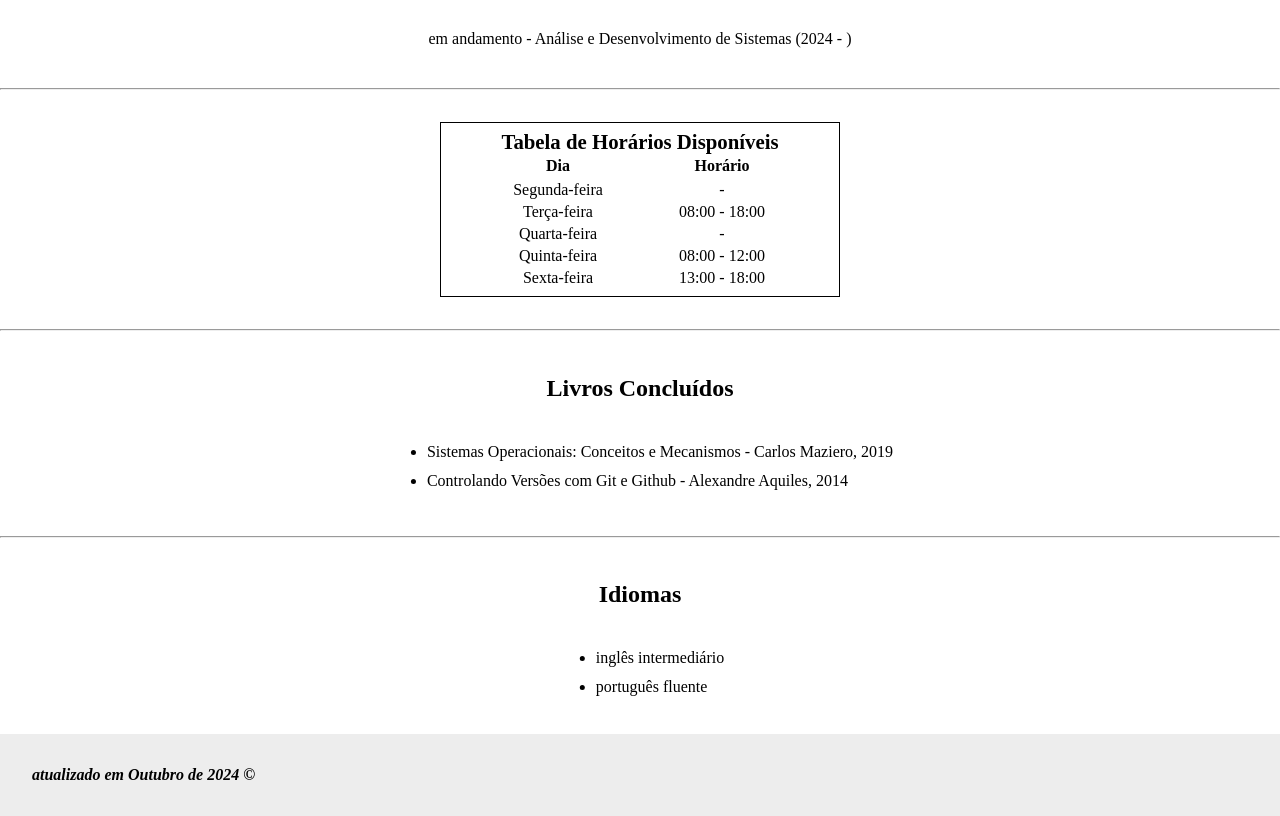
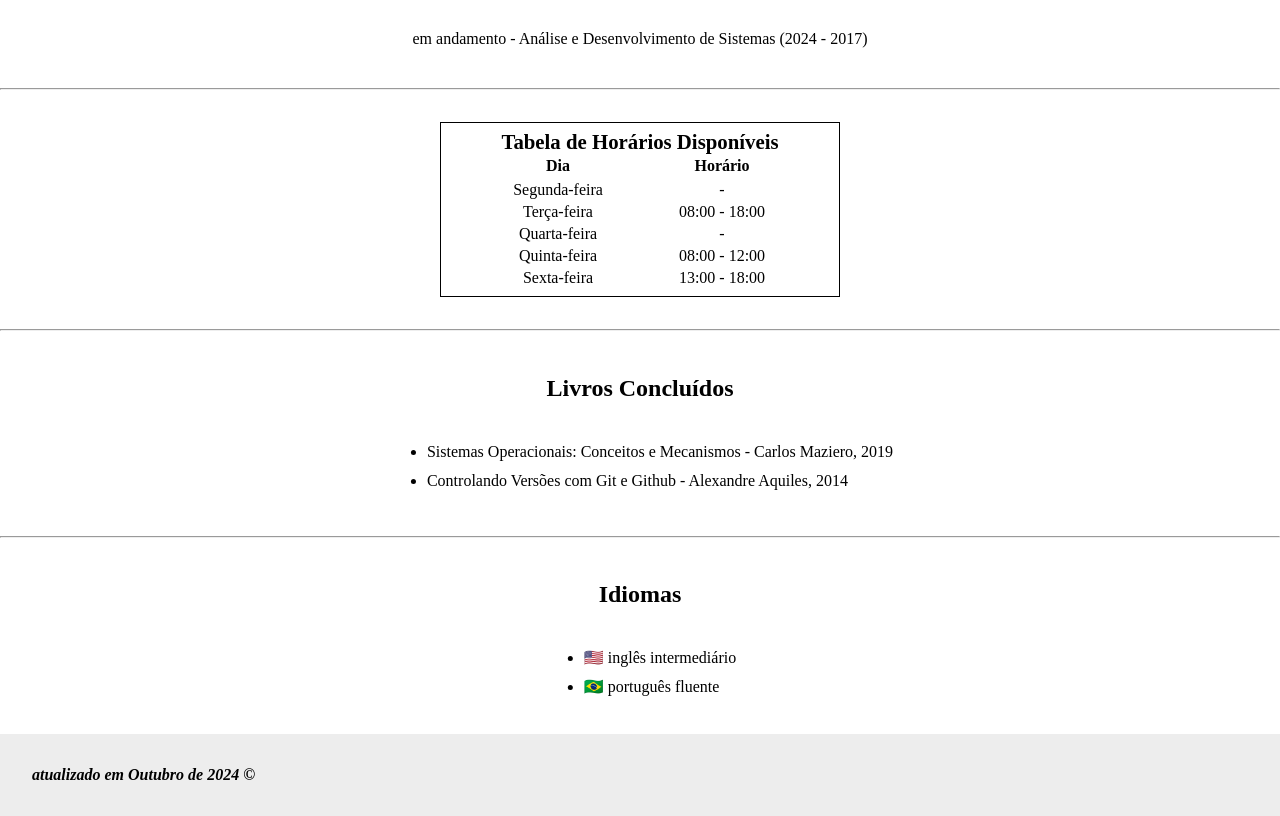
Before and after one commit to mrayronmatos001/systems-analysis-and-development, a plain HTML site: page visual-programming-and-web-authoring/cv.html in a window 1280 px wide. Shown: the part 1166-1982 px from the top of the page. Drawn offline with Linux system fonts and the light colour scheme; a script that the page names is missing.

Commit message:
design alterations part2

```diff
--- a/visual-programming-and-web-authoring/cv-style.css
+++ b/visual-programming-and-web-authoring/cv-style.css
@@ -143,6 +143,8 @@ table caption {
 
 }
 
+
+
 #books li {
     line-height: 1.8;
 }
@@ -155,6 +157,7 @@ table caption {
     transform: translate(-50%);
 }
 
+
 #languages ul li {
     line-height: 1.8;
 }
--- a/visual-programming-and-web-authoring/cv.html
+++ b/visual-programming-and-web-authoring/cv.html
@@ -23,7 +23,7 @@
         <nav>
             <a href="https://wa.me/5584997050403">+55 (84) 99705-0403</a>
             <a href="mailto:ayron.matos.077@ufrn.edu.br">ayron.matos.077@ufrn.edu.br</a>
-            <a href="#">Portifólio</a>
+            <a href="#">Portfólio</a>
             <a href="https://www.linkedin.com/in/ayronmatos/">Linkedin</a>
             <a href="https://github.com/mrayronmatos001">Github</a>
         </nav>
@@ -78,7 +78,7 @@
                 <img src="https://media.licdn.com/dms/image/v2/C560BAQFe04mqmRZy0g/company-logo_200_200/company-logo_200_200/0/1630586194657/ufrn_logo?e=1735776000&v=beta&t=uk3ytYXVZPPNcd9vExKZ_-IFswGCAZHWJaWHvtGucnI" alt="símbolo oficial da universade federal do rio grande do norte" width="100">
                 <figcaption>Universidade Federal do Rio Grande do Norte</figcaption>
             </figure>
-            <p>em andamento - Análise e Desenvolvimento de Sistemas (2024 - )</p>
+            <p>em andamento - Análise e Desenvolvimento de Sistemas (2024 - 2017)</p>
         </article>
         <hr>
         <table>
@@ -124,8 +124,8 @@
         <article id="languages">
             <h1>Idiomas</h1>
             <ul>
-                <li>inglês intermediário</li>
-                <li>português fluente</li>
+                <li>&#x1F1FA;&#x1F1F8; inglês intermediário</li>
+                <li>&#x1F1E7;&#x1F1F7; português fluente</li>
             </ul>
         </article>
     </main>
```
